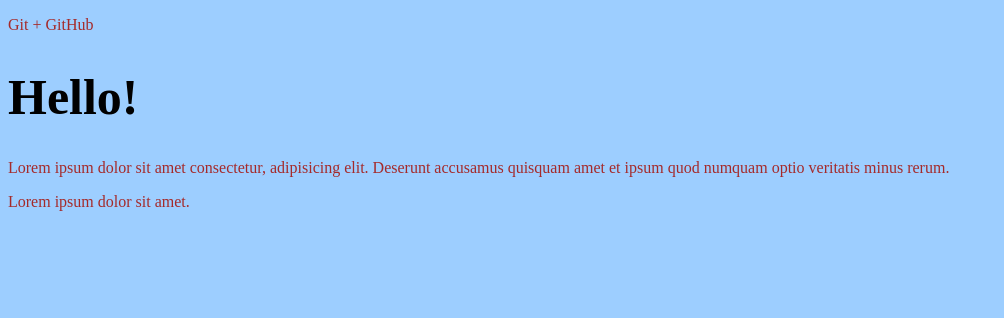
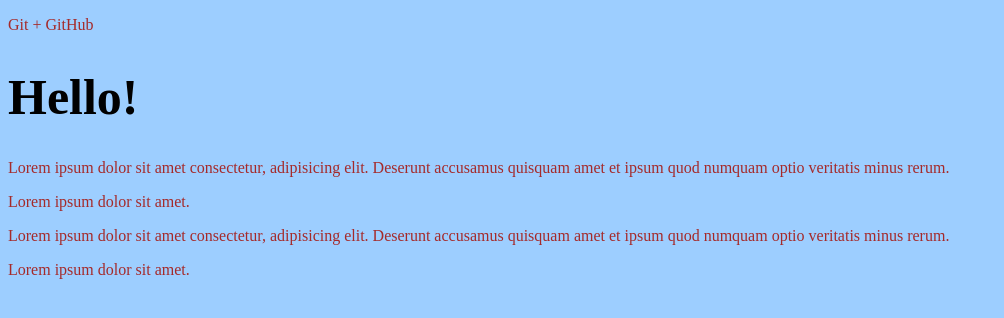
Before and after one commit to trunovalex/gittest, a plain HTML site: page index.html in a window 1280 px wide. Shown: the whole page, without its empty margins (0-1004 px from the left). Drawn offline with Linux system fonts and the light colour scheme.

```diff
--- a/index.html
+++ b/index.html
@@ -12,5 +12,7 @@
     <h1>Hello!</h1>
     <p>Lorem ipsum dolor sit amet consectetur, adipisicing elit. Deserunt accusamus quisquam amet et ipsum quod numquam optio veritatis minus rerum.</p>
     <p>Lorem ipsum dolor sit amet.</p>
+    <p>Lorem ipsum dolor sit amet consectetur, adipisicing elit. Deserunt accusamus quisquam amet et ipsum quod numquam optio veritatis minus rerum.</p>
+    <p>Lorem ipsum dolor sit amet.</p>
 </body>
 </html>
```
